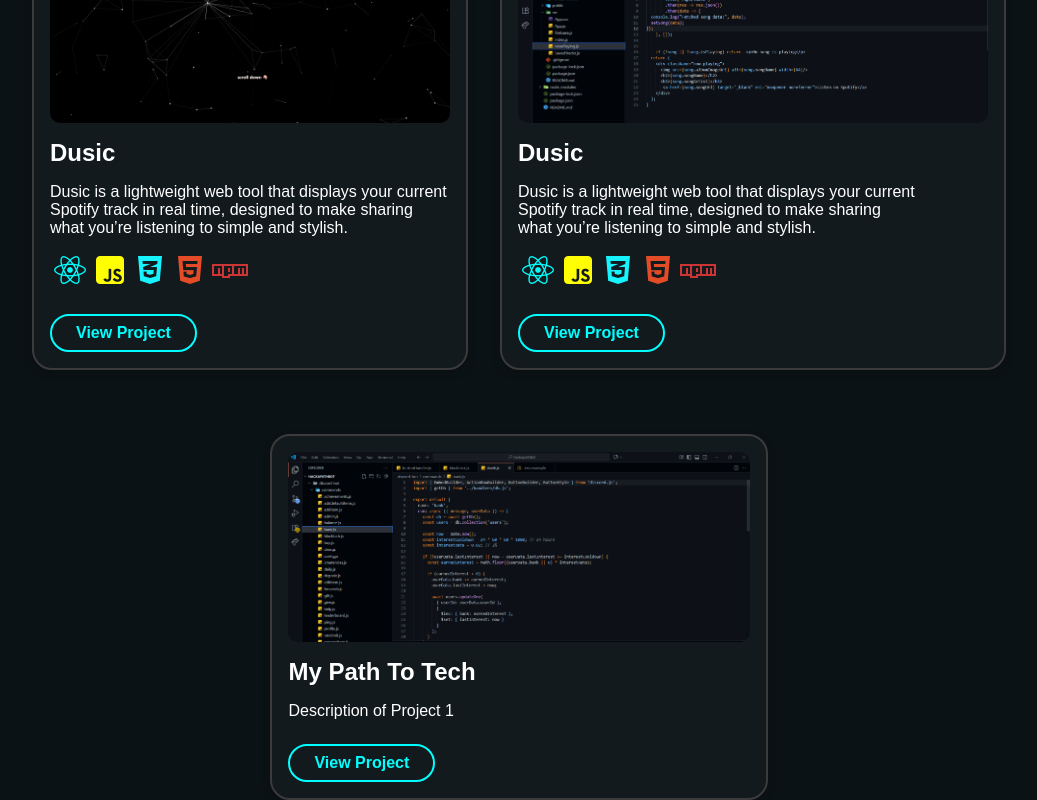
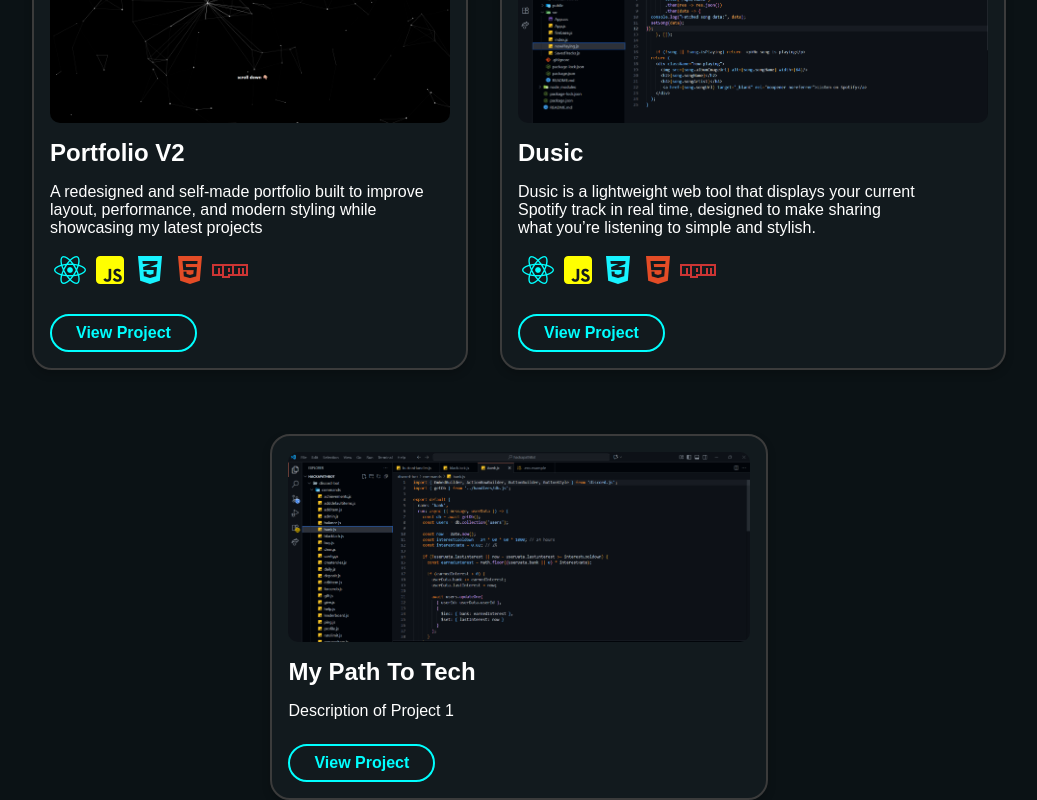
Before and after one commit to DanCreates1/Portfolio, a React (Vite) app: page / in a window 1280 px wide. Shown: the part 2704-3504 px from the top of the page, without its empty margins (121-1158 px from the left). Built offline with nearby package versions, Linux system fonts and the light colour scheme.

Commit message:
Updated the projects section

```diff
--- a/src/components/projects.jsx
+++ b/src/components/projects.jsx
@@ -72,10 +72,10 @@
 
             <div className="card">
                 <img src=" /projectsImg/portfolioV2.png" alt=""  />
-              <h2>Dusic</h2>
+                <h2>Portfolio V2</h2>
                 <p>
-                Dusic is a lightweight web tool that displays your current Spotify track in
-                real time, designed to make sharing what you’re listening to simple and stylish.
+                  A redesigned and self-made portfolio built to improve layout,
+                  performance, and modern styling while showcasing my latest projects
                 </p>
                 <div className="techStack">
                 <i class="fa-brands fa-react"  style={{ color: "cyan" }}></i>
@@ -84,7 +84,7 @@
                     <i class="fa-brands fa-html5" style={{ color: "#e34c26" }}></i>
                     <i class="fa-brands fa-npm" style={{ color: "#CC3534" }}></i>
                     </div>
-              <a href="https://github.com/DanCreates1/Dusic"  target="_blank"><button>View Project</button></a>
+                <a href="https://dancreates1.github.io/Dan-Creates/"  target="_blank"><button>View Project</button></a>
             </div>
 
 
```
Lines whose indentation alone changed are shown as unchanged.
